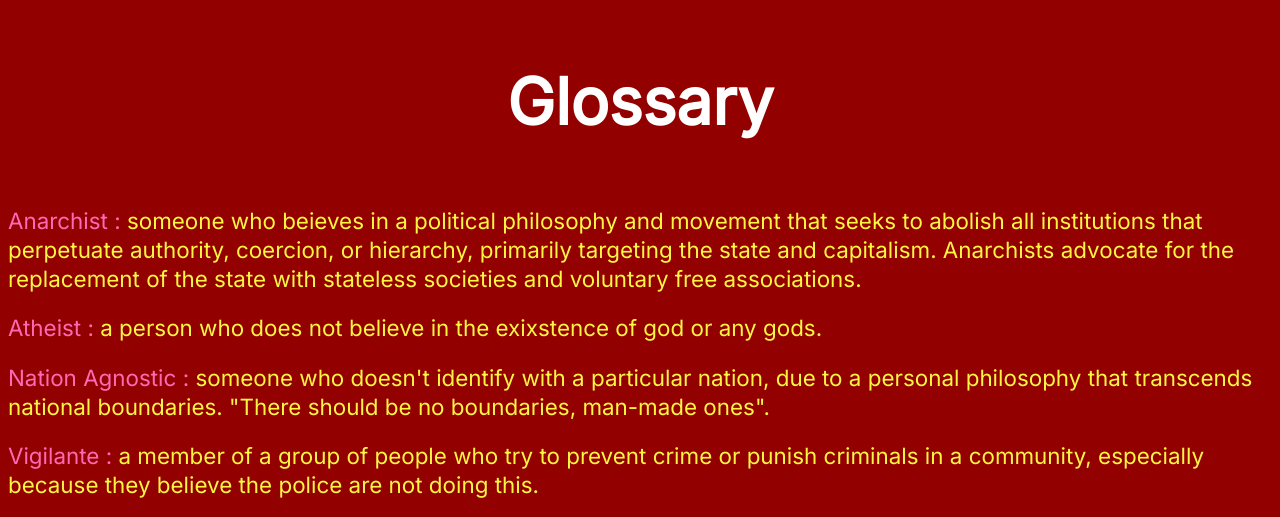
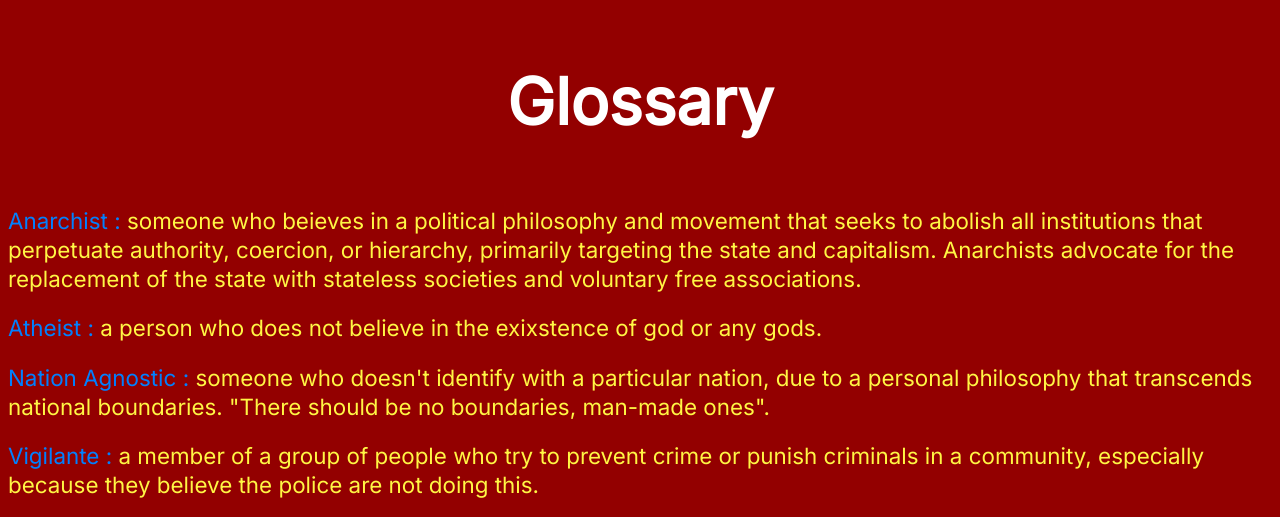
Before and after one commit to Starhopperr/home, a plain HTML site: page index.html in a window 1280 px wide. Shown: the part 1331-1848 px from the top of the page. Drawn offline with Linux system fonts and the light colour scheme.

Commit message:
Update index.html

```diff
--- a/index.html
+++ b/index.html
@@ -68,17 +68,17 @@
 
   <section id="glossary">
     <h2 class="port_glossary">Glossary</h2>
-<p id="anarchist"><span style="color:hotpink">Anarchist : </span>someone who beieves in a political philosophy and movement that seeks to abolish all institutions that perpetuate authority, coercion,
+<p id="anarchist"><span style="color:#0080fe">Anarchist : </span>someone who beieves in a political philosophy and movement that seeks to abolish all institutions that perpetuate authority, coercion,
    or hierarchy, primarily targeting the state and capitalism.
    Anarchists advocate for the replacement of the state with stateless societies and voluntary free associations.
 </p>
 
-<p id="atheist"><span style="color:hotpink">Atheist : </span>a person who does not believe in the exixstence of god or any gods.
+<p id="atheist"><span style="color:#0080fe">Atheist : </span>a person who does not believe in the exixstence of god or any gods.
 </p>
-<p id="nation-agnostic"><span style="color:hotpink">Nation Agnostic : </span>someone who doesn't identify with a particular nation, due to a personal philosophy that transcends national boundaries.
+<p id="nation-agnostic"><span style="color:#0080fe">Nation Agnostic : </span>someone who doesn't identify with a particular nation, due to a personal philosophy that transcends national boundaries.
 "There should be no boundaries, man-made ones".
 </p>
-<p id="vigilante"><span style="color:hotpink">Vigilante : </span>
+<p id="vigilante"><span style="color:#0080fe">Vigilante : </span>
   a member of a group of people who try
   to prevent crime or punish criminals in a community, especially because they believe the police are not doing this.
 </p>
```
